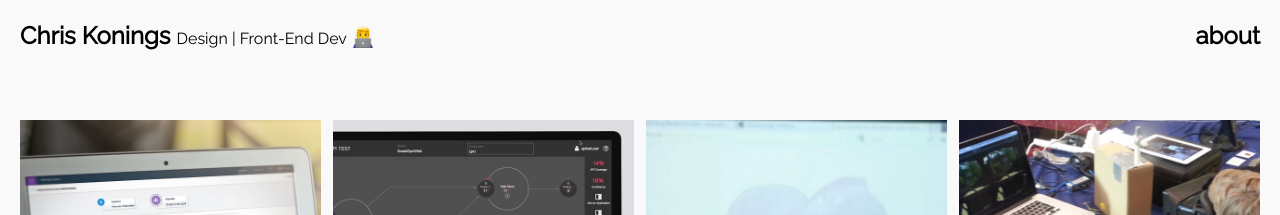
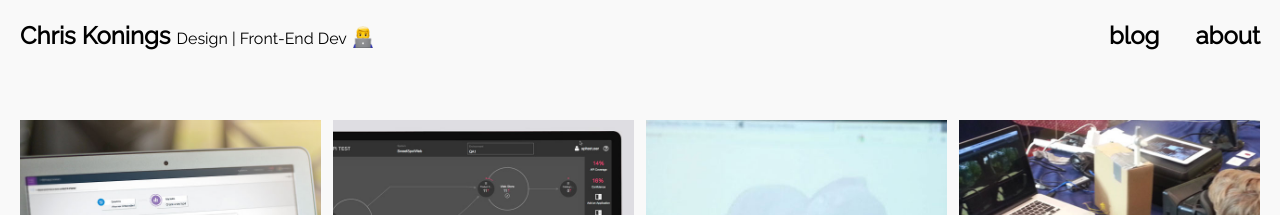
Before and after one commit to chriskonings/chriskonings.github.io, a Jekyll site: the page built from index.html, in a window 1280 px wide. Shown: the top 215 px of the page. Built offline with Jekyll 4.4.1, drawn with Linux system fonts in a browser that asks for light colours.

Commit message:
added blog link

```diff
--- a/_includes/header.html
+++ b/_includes/header.html
@@ -16,6 +16,9 @@
         </div>
         <nav class="nav-wrapper">
           <ul class="nav">
+            <li class="nav__item">
+              <a class="nav__item-link" href="https://medium.com/@chriskonings" target="_blank">blog</a>
+            </li>
             <li {% if current[1] == "about" %}class="nav__item nav__item--active"{% else %}class="nav__item"{% endif %}>
               <a class="nav__item-link" href="/about/">about</a>
             </li>
```
Also changed, not shown: 1 other file.
